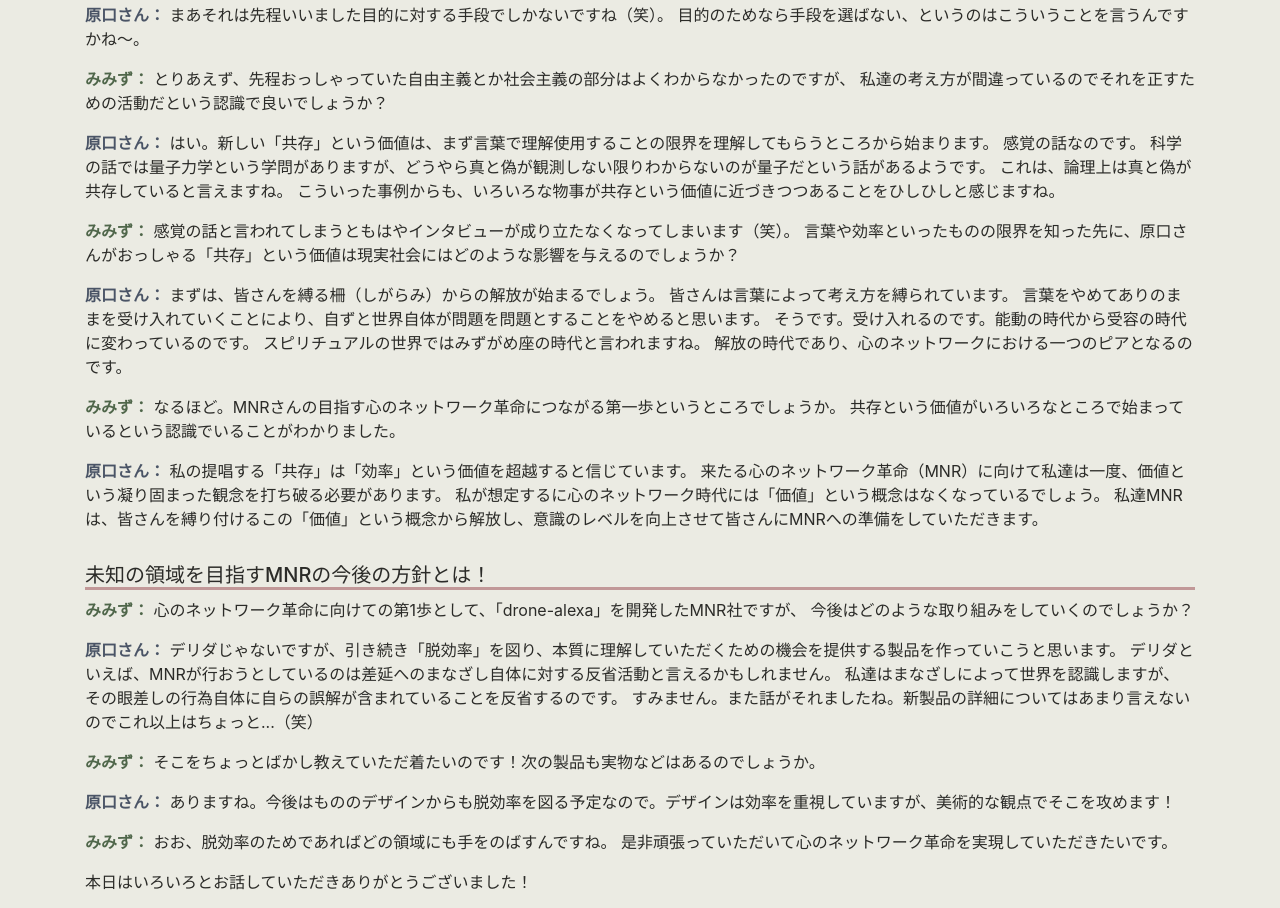
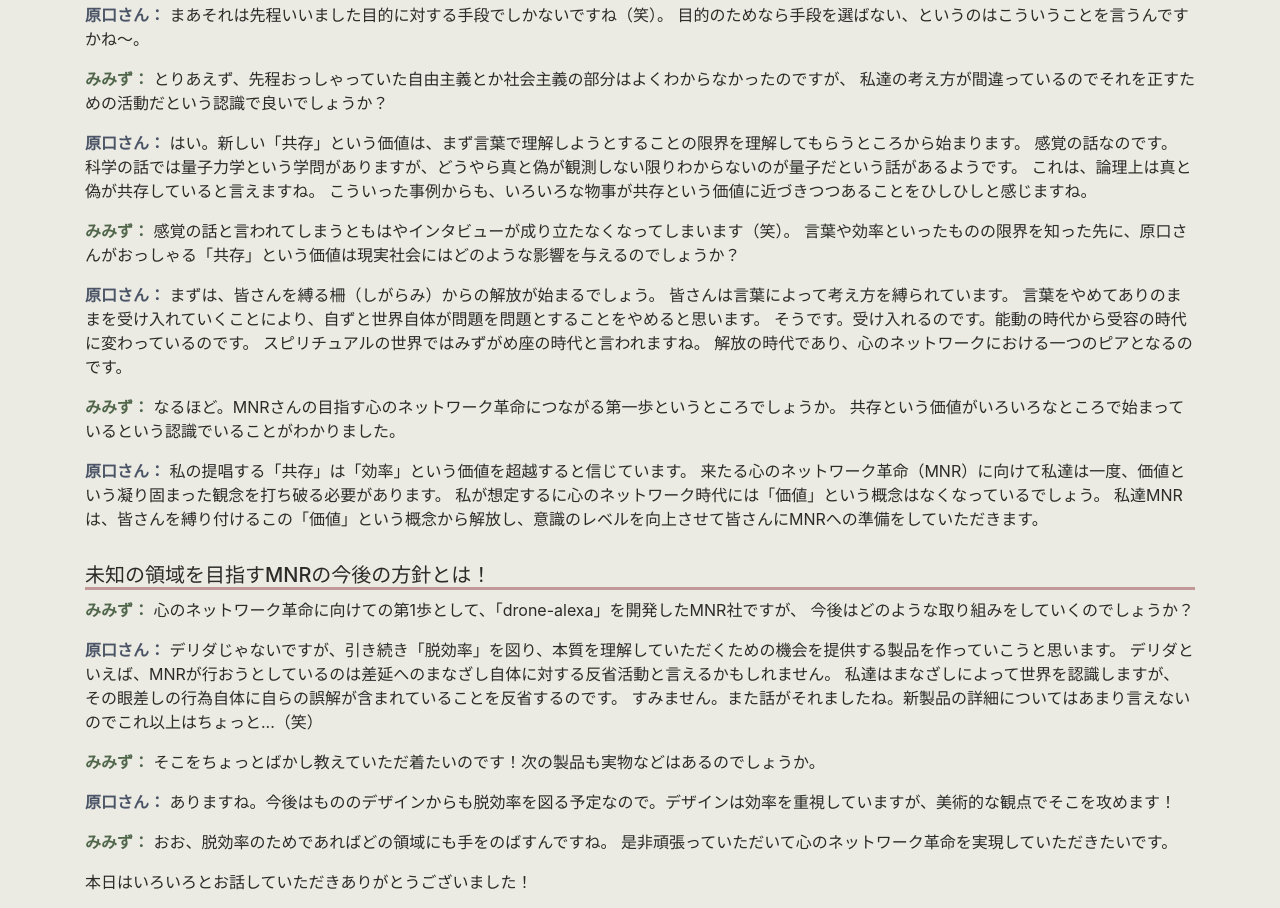
Before and after one commit to tamakon/drone-alexa, a website: page web/public/index.html in a window 1280 px wide. Shown: the part 2596-3504 px from the top of the page. Drawn offline with nearby package versions, Linux system fonts and the light colour scheme.

Commit message:
fix typos

```diff
--- a/web/public/index.html
+++ b/web/public/index.html
@@ -192,7 +192,7 @@
         </p>
         <p>
           <span class="character blue">原口さん：</span>
-          はい。新しい「共存」という価値は、まず言葉で理解使用することの限界を理解してもらうところから始まります。 感覚の話なのです。
+          はい。新しい「共存」という価値は、まず言葉で理解しようとすることの限界を理解してもらうところから始まります。 感覚の話なのです。
           科学の話では量子力学という学問がありますが、どうやら真と偽が観測しない限りわからないのが量子だという話があるようです。
           これは、論理上は真と偽が共存していると言えますね。
           こういった事例からも、いろいろな物事が共存という価値に近づきつつあることをひしひしと感じますね。
@@ -233,7 +233,7 @@
         </p>
         <p>
           <span class="character blue">原口さん：</span>
-          デリダじゃないですが、引き続き「脱効率」を図り、本質に理解していただくための機会を提供する製品を作っていこうと思います。
+          デリダじゃないですが、引き続き「脱効率」を図り、本質を理解していただくための機会を提供する製品を作っていこうと思います。
           デリダといえば、MNRが行おうとしているのは差延へのまなざし自体に対する反省活動と言えるかもしれません。
           私達はまなざしによって世界を認識しますが、その眼差しの行為自体に自らの誤解が含まれていることを反省するのです。
           すみません。また話がそれましたね。新製品の詳細についてはあまり言えないのでこれ以上はちょっと...（笑）
```
